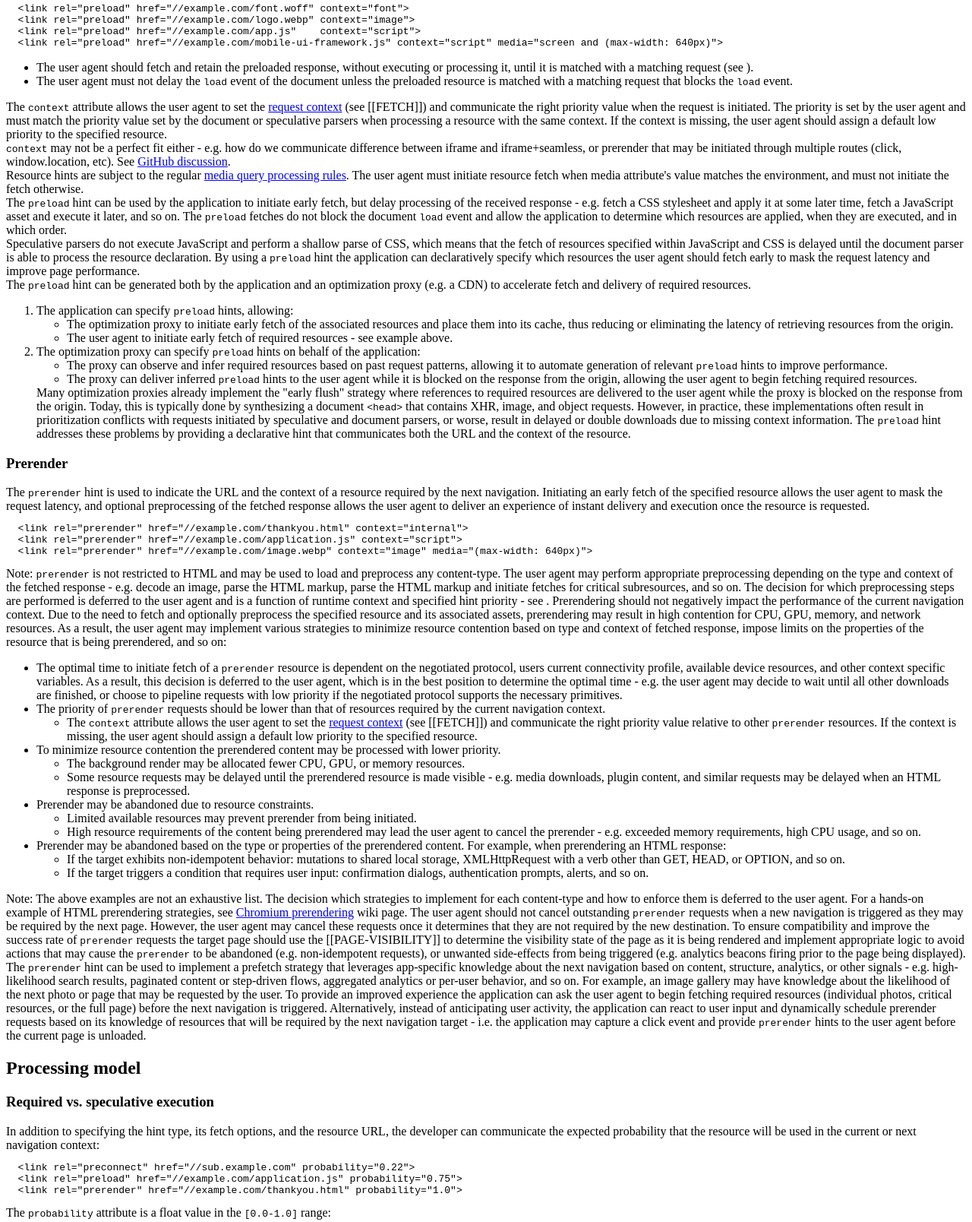
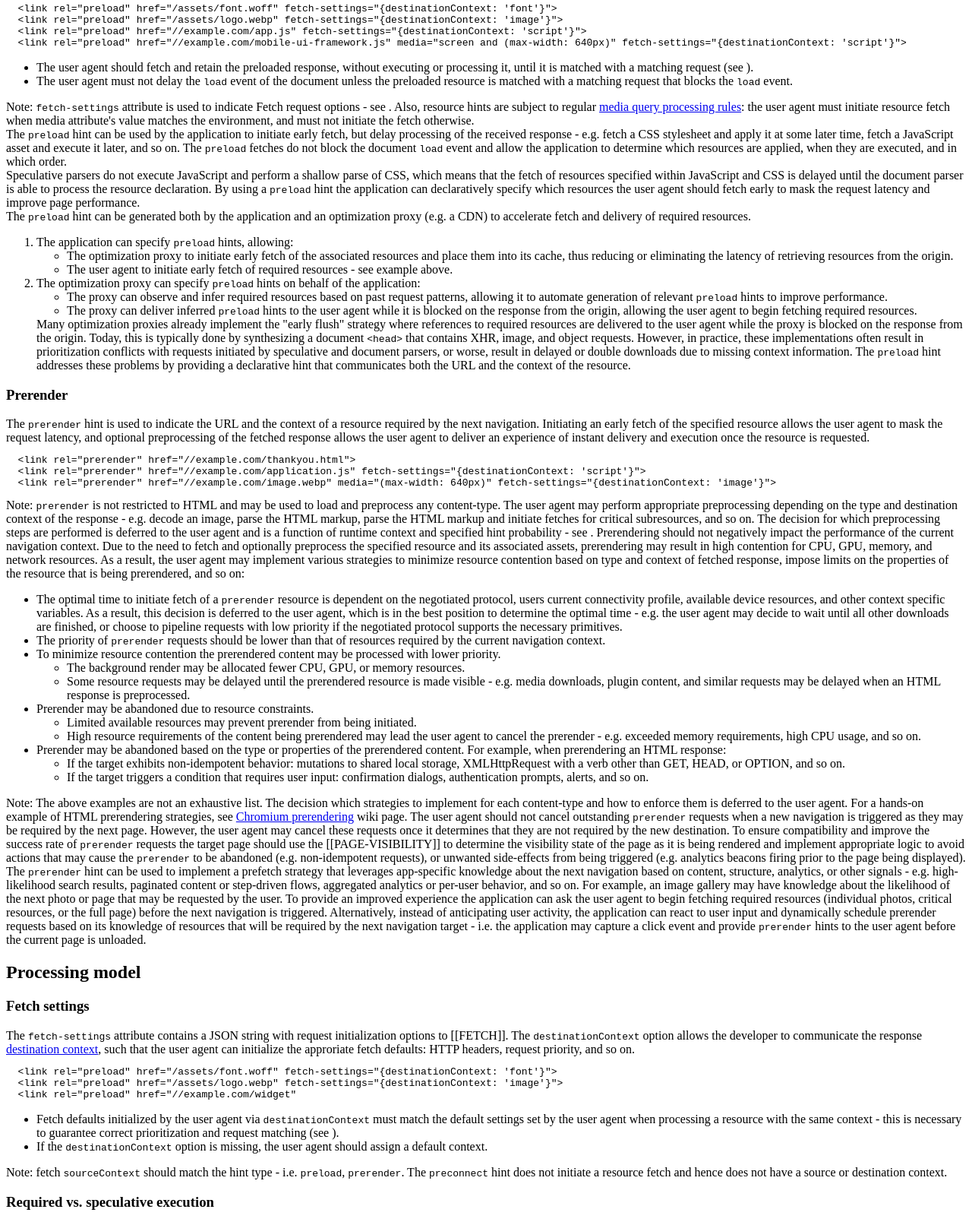
Before and after one commit to igrigorik/resource-hints, a website: page index.src.html in a window 1280 px wide. Shown: the part 1095-2703 px from the top of the page at 76% size. Drawn offline with Linux system fonts and the light colour scheme.

Commit message:
replace context with fetch-settings attribute

```diff
--- a/index.src.html
+++ b/index.src.html
@@ -75,13 +75,13 @@ Note that this behavior requires ability to dynamically inject a preconnect hint
 
 <h3 id="preload">Preload</h3>
 
-The <code>preload</code> hint is used to indicate the URL and the associated context of a resource that should be fetched as early as possible by the user agent. Initiating an early fetch allows the user agent to mask the request latency of the resource and make it available sooner to the application.
+The <code>preload</code> hint is used to indicate the URL of a resource that should be fetched as early as possible by the user agent. Initiating an early fetch allows the user agent to mask the request latency of the resource and make it available sooner to the application.
 
 <pre>
-  &lt;link rel="preload" href="//example.com/font.woff" context="font"&gt;
-  &lt;link rel="preload" href="//example.com/logo.webp" context="image"&gt;
-  &lt;link rel="preload" href="//example.com/app.js"    context="script"&gt;
-  &lt;link rel="preload" href="//example.com/mobile-ui-framework.js" context="script" media="screen and (max-width: 640px)"&gt;
+  &lt;link rel="preload" href="/assets/font.woff" fetch-settings="{destinationContext: 'font'}"&gt;
+  &lt;link rel="preload" href="/assets/logo.webp" fetch-settings="{destinationContext: 'image'}"&gt;
+  &lt;link rel="preload" href="//example.com/app.js" fetch-settings="{destinationContext: 'script'}"&gt;
+  &lt;link rel="preload" href="//example.com/mobile-ui-framework.js" media="screen and (max-width: 640px)" fetch-settings="{destinationContext: 'script'}"&gt;
 </pre>
 
 <ul>
@@ -89,14 +89,10 @@ The <code>preload</code> hint is used to indicate the URL and the associated con
   <li>The user agent must not delay the <code>load</code> event of the document unless the preloaded resource is matched with a matching request that blocks the <code>load</code> event.
 </ul>
 
-The <code>context</code> attribute allows the user agent to set the <a href="http://fetch.spec.whatwg.org/#concept-request-context">request context</a> (see [[FETCH]]) and communicate the right priority value when the request is initiated. The priority is set by the user agent and must match the priority value set by the document or speculative parsers when processing a resource with the same context. If the context is missing, the user agent should assign a default low priority to the specified resource.
+<div class="note">
+Note: <code>fetch-settings</code> attribute is used to indicate Fetch request options - see <a section href="#fetch-settings"></a>.
 
-<div class="issue">
-<code>context</code> may not be a perfect fit either - e.g. how do we communicate difference between iframe and iframe+seamless, or prerender that may be initiated through multiple routes (click, window.location, etc). See <a href="https://github.com/igrigorik/resource-hints/issues/6#issuecomment-50738157">GitHub discussion</a>.
-</div>
-
-<div class="note">
-Resource hints are subject to the regular <a href="http://www.whatwg.org/specs/web-apps/current-work/multipage/semantics.html#attr-link-media">media query processing rules</a>. The user agent must initiate resource fetch when media attribute's value matches the environment, and must not initiate the fetch otherwise.
+Also, resource hints are subject to regular <a href="http://www.whatwg.org/specs/web-apps/current-work/multipage/semantics.html#attr-link-media">media query processing rules</a>: the user agent must initiate resource fetch when media attribute's value matches the environment, and must not initiate the fetch otherwise.
 </div>
 
 <div class="example">
@@ -137,14 +133,14 @@ The <code>preload</code> hint can be generated both by the application and an op
 The <code>prerender</code> hint is used to indicate the URL and the context of a resource required by the next navigation. Initiating an early fetch of the specified resource allows the user agent to mask the request latency, and optional preprocessing of the fetched response allows the user agent to deliver an experience of instant delivery and execution once the resource is requested.
 
 <pre>
-  &lt;link rel="prerender" href="//example.com/thankyou.html" context="internal"&gt;
-  &lt;link rel="prerender" href="//example.com/application.js" context="script"&gt;
-  &lt;link rel="prerender" href="//example.com/image.webp" context="image" media="(max-width: 640px)"&gt;
+  &lt;link rel="prerender" href="//example.com/thankyou.html"&gt;
+  &lt;link rel="prerender" href="//example.com/application.js" fetch-settings="{destinationContext: 'script'}"&gt;
+  &lt;link rel="prerender" href="//example.com/image.webp" media="(max-width: 640px)" fetch-settings="{destinationContext: 'image'}"&gt;
 </pre>
 
 Note: <code>prerender</code> is not restricted to HTML and may be used to load and preprocess any content-type.
 
-The user agent may perform appropriate preprocessing depending on the type and context of the fetched response - e.g. decode an image, parse the HTML markup, parse the HTML markup and initiate fetches for critical subresources, and so on. The decision for which preprocessing steps are performed is deferred to the user agent and is a function of runtime context and specified hint priority - see <a section href="#required-vs-speculative-execution"></a>.
+The user agent may perform appropriate preprocessing depending on the type and destination context of the response - e.g. decode an image, parse the HTML markup, parse the HTML markup and initiate fetches for critical subresources, and so on. The decision for which preprocessing steps are performed is deferred to the user agent and is a function of runtime context and specified hint probability - see <a section href="#required-vs-speculative-execution"></a>.
 
 Prerendering should not negatively impact the performance of the current navigation context. Due to the need to fetch and optionally preprocess the specified resource and its associated assets, prerendering may result in high contention for CPU, GPU, memory, and network resources. As a result, the user agent may implement various strategies to minimize resource contention based on type and context of fetched response, impose limits on the properties of the resource that is being prerendered, and so on:
 
@@ -152,10 +148,6 @@ Prerendering should not negatively impact the performance of the current navigat
    <li>The optimal time to initiate fetch of a <code>prerender</code> resource is dependent on the negotiated protocol, users current connectivity profile, available device resources, and other context specific variables. As a result, this decision is deferred to the user agent, which is in the best position to determine the optimal time - e.g. the user agent may decide to wait until all other downloads are finished, or choose to pipeline requests with low priority if the negotiated protocol supports the necessary primitives.
 
   <li>The priority of <code>prerender</code> requests should be lower than that of resources required by the current navigation context.
-    <ul>
-      <li>The <code>context</code> attribute allows the user agent to set the <a href="http://fetch.spec.whatwg.org/#concept-request-context">request context</a> (see [[FETCH]]) and communicate the right priority value relative to other <code>prerender</code> resources. If the context is missing, the user agent should assign a default low priority to the specified resource.
-    </ul>
-
   <li>To minimize resource contention the prerendered content may be processed with lower priority.
     <ul>
       <li>The background render may be allocated fewer CPU, GPU, or memory resources.
@@ -191,9 +183,28 @@ Alternatively, instead of anticipating user activity, the application can react
 
 
 <h2 id="processing">Processing model</h2>
+<h3 id="fetch-settings">Fetch settings</h3>
+
+The <code>fetch-settings</code> attribute contains a JSON string with request initialization options to [[FETCH]]. The <code>destinationContext</code> option allows the developer to communicate the response <a href="http://fetch.spec.whatwg.org/#concept-request-context">destination context</a>, such that the user agent can initialize the approriate fetch defaults: HTTP headers, request priority, and so on.
+
+<pre>
+  &lt;link rel="preload" href="/assets/font.woff" fetch-settings="{destinationContext: 'font'}"&gt;
+  &lt;link rel="preload" href="/assets/logo.webp" fetch-settings="{destinationContext: 'image'}"&gt;
+  &lt;link rel="preload" href="//example.com/widget"
+</pre>
+
+<ul>
+  <li>Fetch defaults initialized by the user agent via <code>destinationContext</code> must match the default settings set by the user agent when processing a resource with the same context - this is necessary to guarantee correct prioritization and request matching (see <a section href="#matching-request"></a>).
+  <li>If the <code>destinationContext</code> option is missing, the user agent should assign a default context.
+</ul>
+
+<div class="note">
+Note: fetch <code>sourceContext</code> should match the hint type - i.e. <code>preload</code>, <code>prerender</code>. The <code>preconnect</code> hint does not initiate a resource fetch and hence does not have a source or destination context.
+</div>
+
 <h3 id="required-vs-speculative-execution">Required vs. speculative execution</h3>
 
-In addition to specifying the hint type, its fetch options, and the resource URL, the developer can communicate the expected probability that the resource will be used in the current or next navigation context:
+In addition to specifying the hint type, its fetch parameters, and the resource URL, the developer can communicate the expected probability that the resource will be used in the current or next navigation context.
 
 <pre>
   &lt;link rel="preconnect" href="//sub.example.com" probability="0.22"&gt;
@@ -259,9 +270,9 @@ The user agent should process resource hints specified via the <a href="http://t
 
 <pre>
   Link: &lt;https://example.com&gt;; rel=preconnect
-  Link: &lt;https://example.com/font.woff&gt;; rel=preload; context=font
+  Link: &lt;https://example.com/font.woff&gt;; rel=preload; context={destinationContext:'font'}
   Link: &lt;https://example.com/article/part2.html&gt;; rel=prerender
-  Link: &lt;https://example.com/logo-hires.html&gt;; rel=prerender; context=image; media=min-resolution:2dppx
+  Link: &lt;https://example.com/logo-hires.jpg&gt;; rel=prerender; context={destinationContext:'image'}; media=min-resolution:2dppx
 </pre>
 
 The application may provide one or more of the same type of hint via multiple HTTP headers or via a comma separated list. The user agent should process such hints in addition to and in the same way as document specified and dynamically scheduled resource hints.
@@ -289,7 +300,7 @@ Note: "matching" is not currently defined or interoperable across user agents. T
 
 <h3 id="prioritization">Request prioritization</h3>
 
-Resources fetched via <code>preload</code> and <code>prerender</code> have a priority value that is determined via the specified request context and relative priority of the resource hint - i.e. <code>preload</code> initiated requests have higher priority than <code>prerender</code> requests with the same context. In the case where the same resource has mixed prioritization hints, the user agent should resolve the conflict:
+Resources fetched via <code>preload</code> and <code>prerender</code> have a priority value that is determined via the specified destination request context and relative priority of the resource hint - i.e. <code>preload</code> initiated requests have higher priority than <code>prerender</code> requests with the same context. In the case where the same resource has mixed prioritization hints, the user agent should resolve the conflict:
 
 <ul>
   <li>If the request has not yet been dispatched, the user agent should use the highest specified priority.
```
